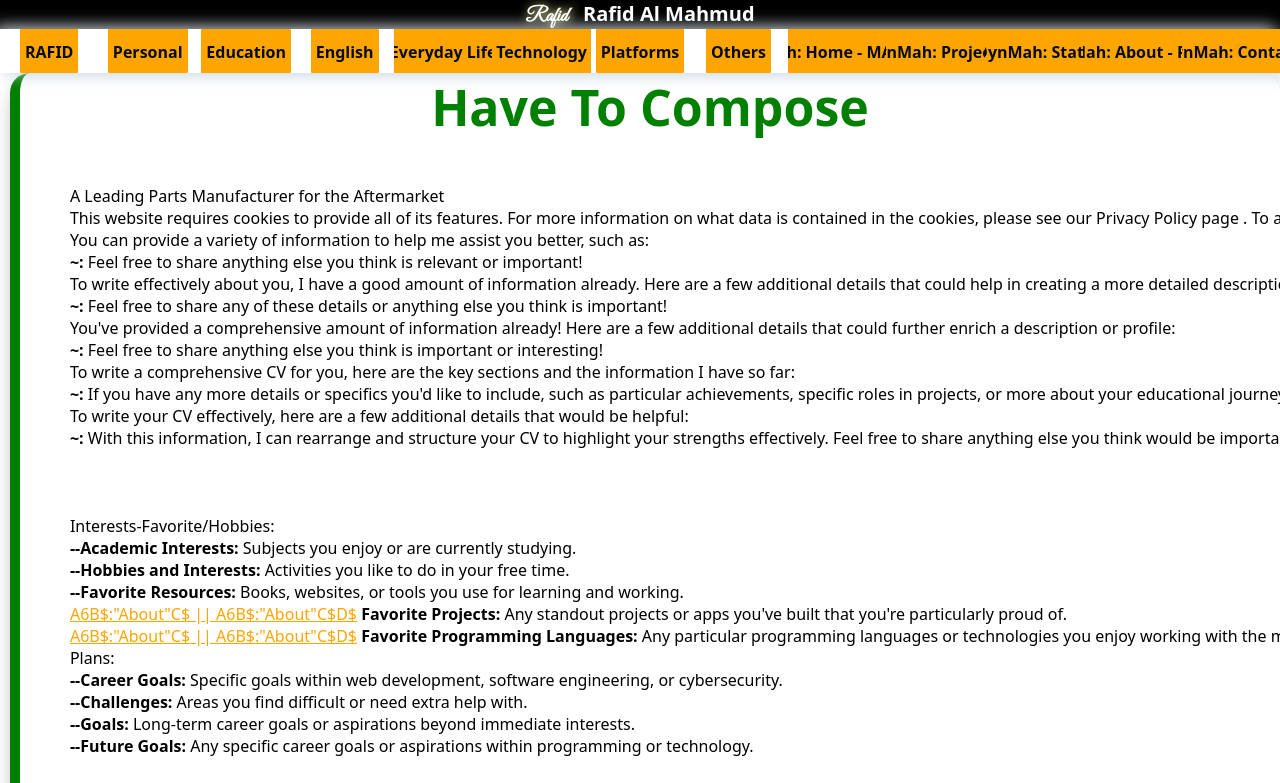
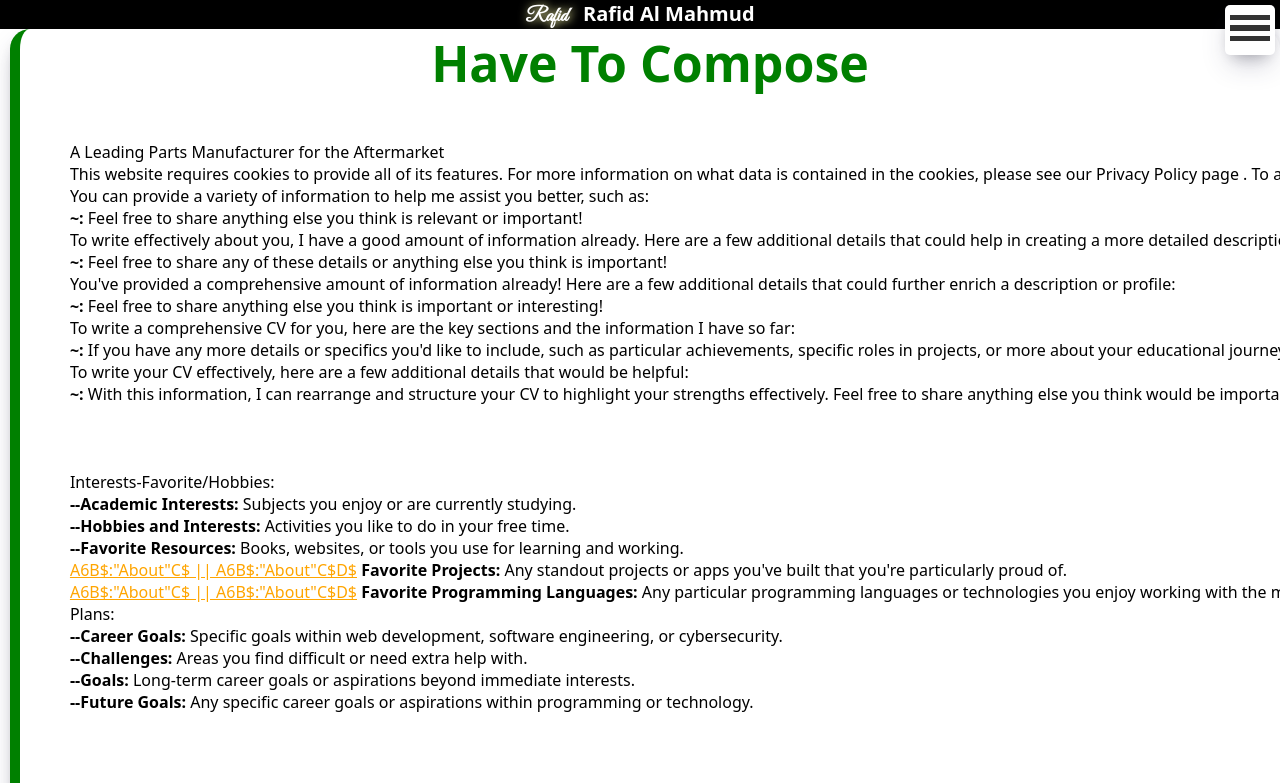
Before and after one commit to Rafid-Al-Mahmud09/Mahmud, a plain HTML site: page index.html in a window 1280 px wide. Shown: the top 783 px of the page. Drawn offline with nearby package versions, Linux system fonts and the light colour scheme.

Commit message:
Add files via upload

```diff
--- a/stylesheets/style.css
+++ b/stylesheets/style.css
@@ -8,8 +8,13 @@
     --ui2: black;
     --ui3: white;
     --ui4: #2CA4AB;
+    --ui5: orange;
     --btn-act: dodgerblue;
     --navDivBoxShadow: rgb(38, 57, 77) 0px 20px 30px -10px;
+    --footer-background: rgb(245, 245, 247);
+    --footer-border-color: rgba(0, 0, 0, 0.16);
+    --footer-text-color: rgba(0, 0, 0, 0.56);
+    --footer-link-color: rgba(0, 0, 0, 0.72);
     /* --bg: #00FEFF; */
     --bg: gold;
     --a: #7289da;
@@ -70,13 +75,13 @@ footer ul{    word-break: break-all; /*tghdhyvc also niche ar upore*/}
 
 /* Track */
 ::-webkit-scrollbar-track {
-  box-shadow: inset 0 0 5px orange;
+  box-shadow: inset 0 0 5px var(--ui5);
   border-radius: 10px;
 }
 
 /* Handle */
 ::-webkit-scrollbar-thumb {
-  background: orange;
+  background: var(--ui5);
   border-radius: 10px;
 }
 
@@ -163,7 +168,11 @@ header {
     nav {
         width: 100%;
         display: flex;
-        box-shadow: rgba(136, 165, 191, 0.48) 6px 2px 16px 0px, rgba(255, 255, 255, 0.8) -6px -2px 16px 0px;
+        /* box-shadow: rgba(136, 165, 191, 0.48) 6px 2px 16px 0px, rgba(255, 255, 255, 0.8) -6px -2px 16px 0px; */
+        -webkit-backdrop-filter: saturate(180%) blur(20px);
+        backdrop-filter: saturate(180%) blur(20px);
+        transition: background .24s cubic-bezier(0.28, 0.11, 0.32, 1);
+        background: var(--localnav-background-stuck, rgba(250, 250, 252, 0.8));
     }
 
     nav>div.top-nav-item {
@@ -172,7 +181,7 @@ header {
         -webkit-font-smoothing: antialiased;
         /* margin: 2em; */
         height: 10%;
-        width: 200px;
+        /* width: 200px; */
         background: var(--ui3);
         transition: all 300ms;
         color: #555;
@@ -183,11 +192,47 @@ header {
         flex-direction: column;
         overflow: hidden;
     }
-    @media screen and (max-width: 1000px){
-        nav{flex-direction: column !important;}
+    /*MENU*/
+    .menu-icon {
+        height: 50px;
+        width: 50px;
+        margin: 5px;
+        position: fixed;
+        top:0;
+        right: 0;
+        background-color: #fff;
+        display: none;
+        cursor: pointer;
+        margin: 5px;
+        padding: 5px;
+        border-radius: 5px;
+        z-index: 6;
+        box-shadow: 0px 13px 27px -5px rgba(50,50,93,0.25) , 0px 8px 16px -8px rgba(0,0,0,0.3) , 0px -6px 16px -6px rgba(0,0,0,0.025);
+        /* box-shadow: inset 0 0 5px var(--ui5); */
+    }
+    .bar1, .bar2, .bar3 {
+        width: 40px;
+        height: 5.3px;
+        background-color: #333;
+        margin: 5px 0;
+        transition: 0.4s;
+    }
+    .bar2{
+        height: 5.4px;
+    }
+    .change .bar1 {transform: translate(0, 11px) rotate(-45deg)}
+    .change .bar2 {opacity: 0;}
+    .change .bar3 {transform: translate(0, -11px) rotate(45deg)}
+    @media screen and (max-width: 1500px){
+        .menu-icon{display: inline-block;}
+        nav>div.top-nav-item>button{text-align: left; letter-spacing: 1px;text-indent: 50px;}
+        nav{flex-direction: row !important; display: none;flex-wrap: wrap;}
+        nav>div.top-nav-item{width: 50% !important;align-items: flex-end;}
+        nav>div.top-nav-item>button{width: 100% !important;margin-bottom: 1px;}
+        nav>div.top-nav-item>button:hover{background-color: #eee; border-right: 5px solid green;}
+    }
+    @media screen and (max-width: 600px){
         nav>div.top-nav-item{width: 100% !important;align-items: flex-end;}
-        nav>div.top-nav-item>button{width: 50% !important;margin-bottom: 1px;}
-        nav>div.top-nav-item>button:hover{background-color: #eee; border-right: 5px solid green;}
     }
     nav>div.top-nav-item>button {
         padding: 5px;
@@ -197,11 +242,13 @@ header {
         padding: 0.625rem 0.3125rem 0.4375rem !important;
         position: relative;
         white-space: nowrap;
-        background-color: orange;
+        background-color: rgba(255, 166, 0, 0.4);
         color: #050C15;
         border: 0;
         border-radius: 1px;
-
+        /* box-shadow: inset 0 0 5px var(--ui5); */
+        /* box-shadow: rgba(136, 165, 191, 0.48) 6px 2px 16px 0px, rgba(255, 255, 255, 0.8) -6px -2px 16px 0px; */
+        box-shadow: 0px 13px 27px -5px rgba(50,50,93,0.25) , 0px 8px 16px -8px rgba(0,0,0,0.3) , 0px -6px 16px -6px rgba(0,0,0,0.025);
         cursor: pointer;
         -ms-user-select: none;
         -o-user-select: none;
@@ -301,7 +348,7 @@ header {
     .nav__submenu{height: 65vh; overflow-y: auto;}
     .nav__submenu>div>div{padding: 5px;}
 
-    @media screen and (max-width: 1000px){
+    @media screen and (max-width: 1500px){
         .nav__submenu>div{flex-direction: column;}
     }
     .nav__submenu>div>div>div{
```
